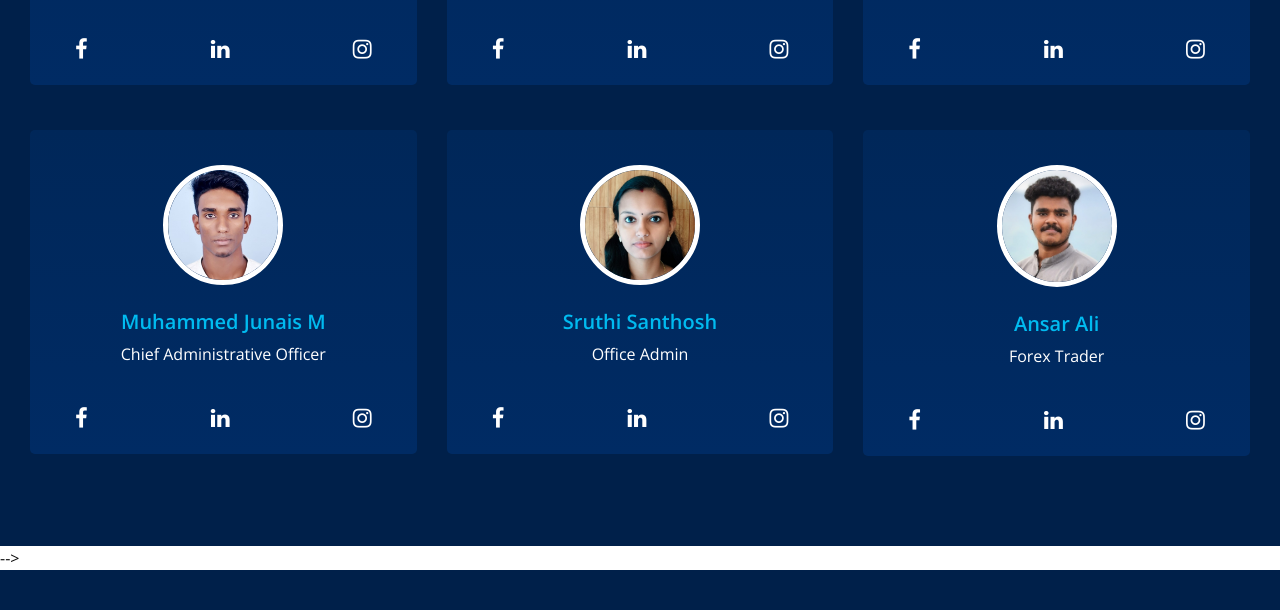
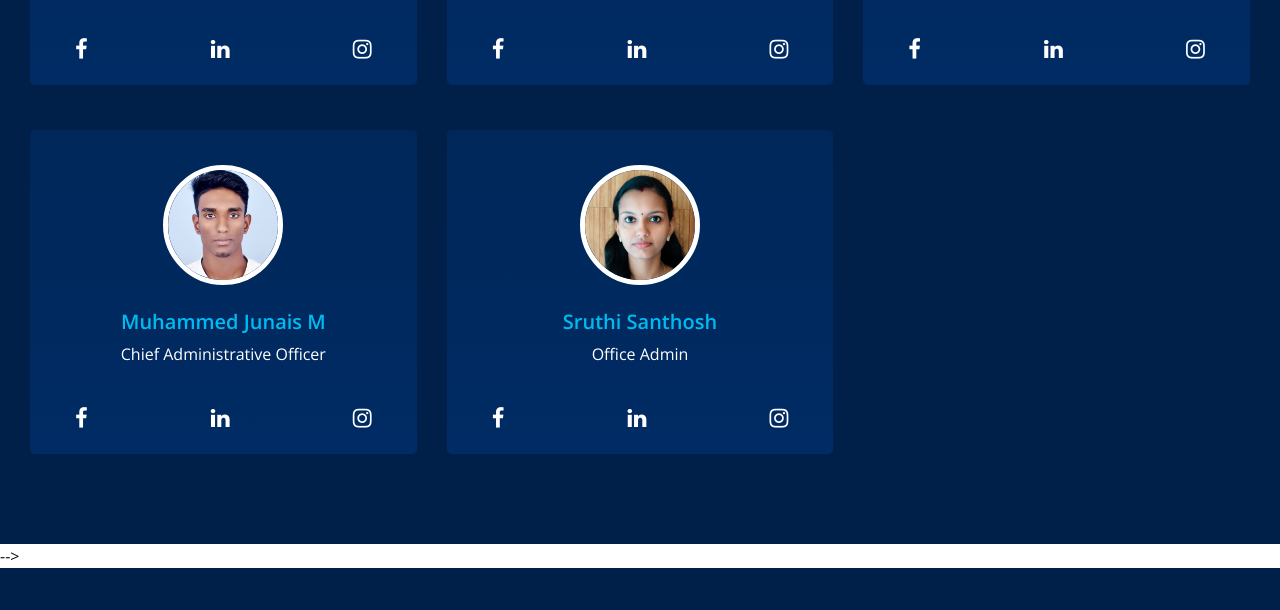
Before and after one commit to shuhaibtk58/profited, a plain HTML site: page index.html in a window 1280 px wide. Shown: the part 3862-4472 px from the top of the page. Drawn offline with nearby package versions, Linux system fonts and the light colour scheme; some packages are replaced by stand-ins of ours.

Commit message:
Ansar profile deleted
Ansar profile deleted

```diff
--- a/index.html
+++ b/index.html
@@ -536,30 +536,6 @@
             </div>
           </div>
           <div class="col-lg-4 col-sm-6">
-            <div class="box ">
-              <div class="img-box">
-                <img src="images/ansarprofited.jpg" class="img1" alt="">
-              </div>
-              <div class="detail-box">
-                <h5>
-                  Ansar Ali
-                </h5>
-                <p class="small-text">
-                  Forex Trader
-                </p>
-              </div>
-              <div class="social_box">
-                <a href="#">
-                  <i class="fa fa-facebook" aria-hidden="true"></i>
-                </a>
-                <a href="#">
-                  <i class="fa fa-linkedin" aria-hidden="true"></i>
-                </a>
-                <a href="https://www.instagram.com/">
-                  <i class="fa fa-instagram" aria-hidden="true"></i>
-                </a>
-              </div>
-            </div>
           </div>
         </div>
       </div>
```
Also changed, not shown: team.html (+0 -24 lines).
